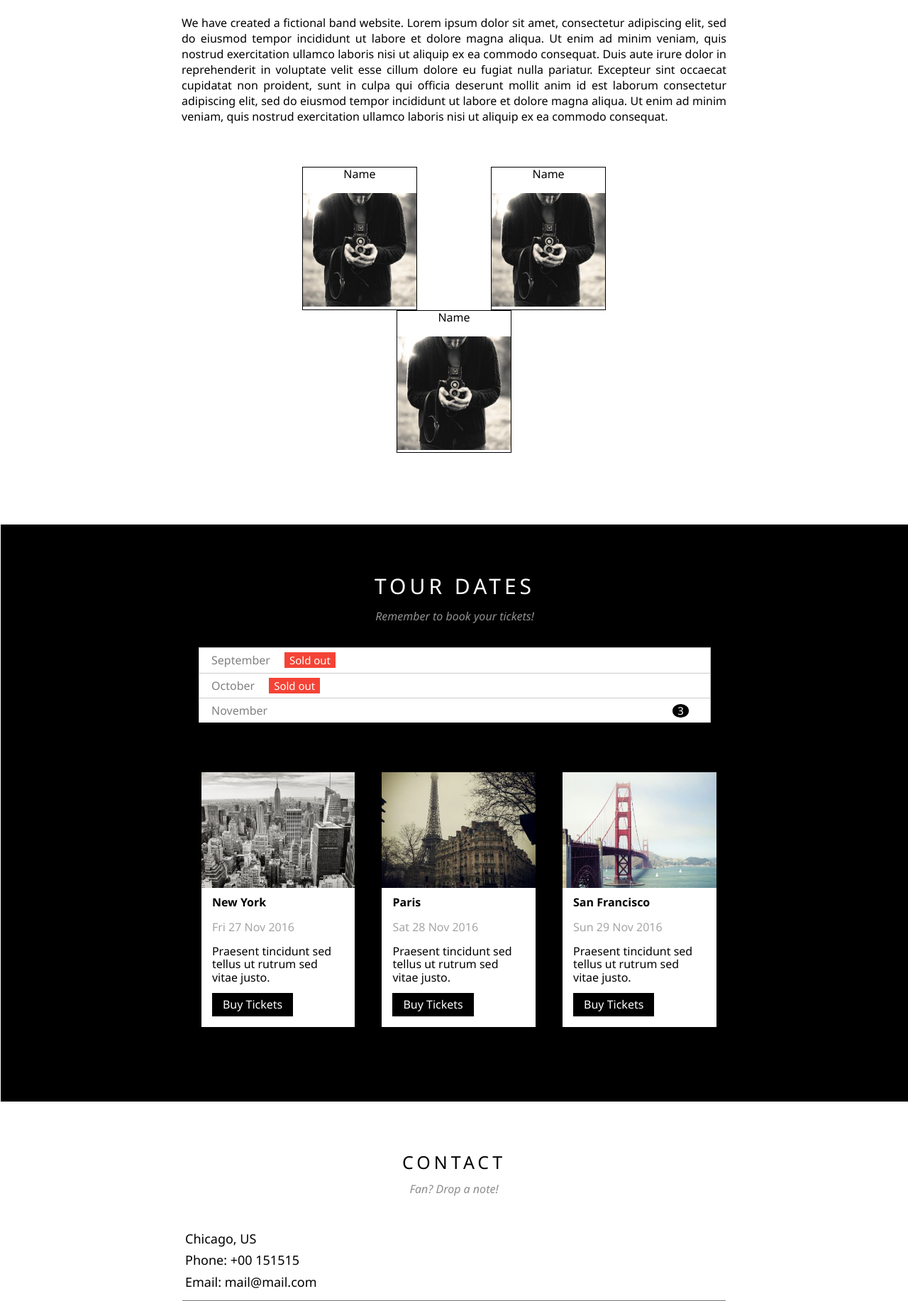
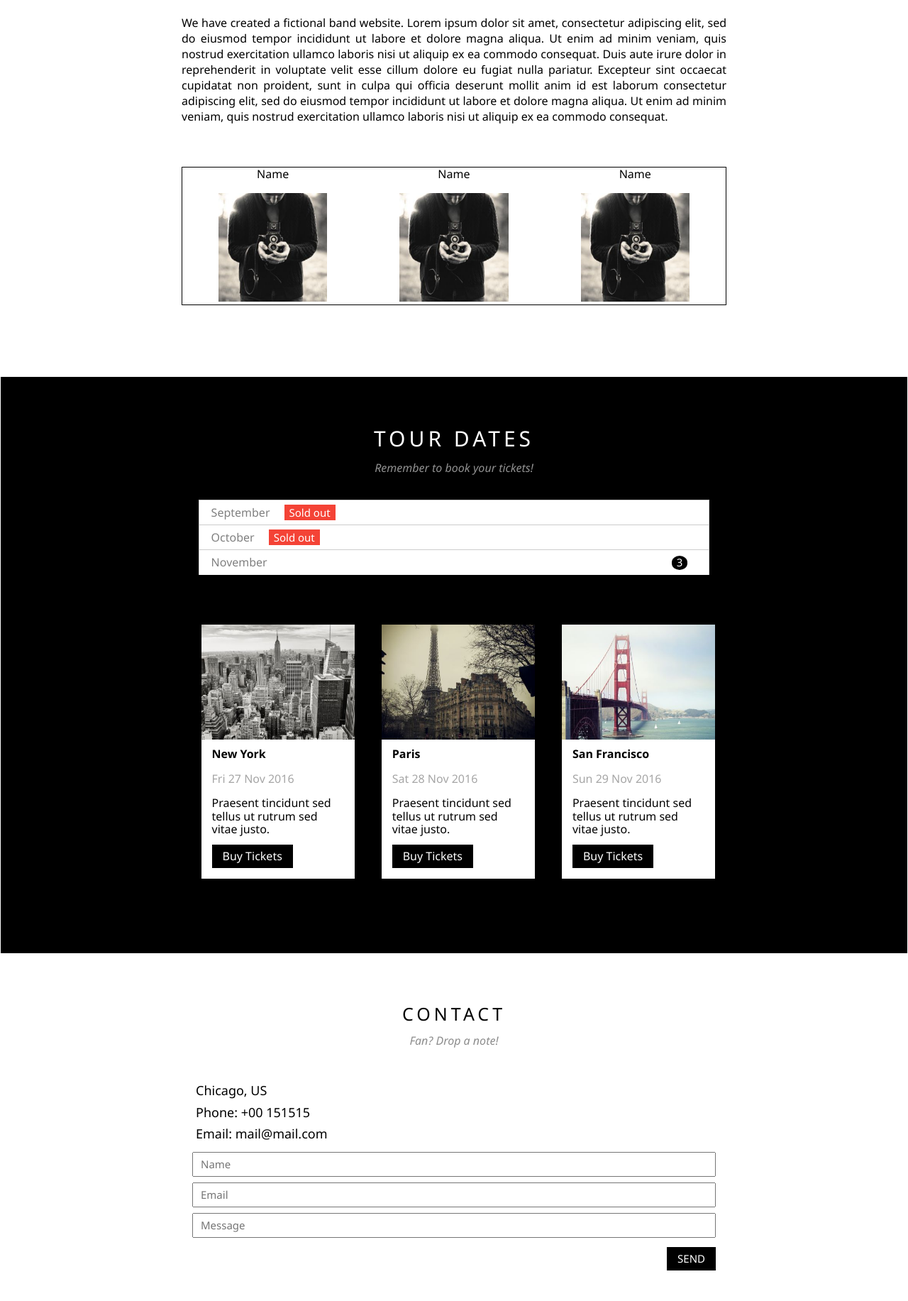
Before and after one commit to ayub-70/the-band, a PHP site: page / in a window 1280 px wide. Shown: the part 831-2664 px from the top of the page at 71% size. Run offline with PHP 8.4, Linux system fonts and the light colour scheme.

Commit message:
codes continuing

```diff
--- a/css/style.css
+++ b/css/style.css
@@ -486,6 +486,10 @@ footer span{
 
 	/*starting bald section styling*/
 
+	/**, *::before, *::after{
+	box-sizing:border-box;
+	}*/
+
 	.band{
 		width:60%;
 		margin:auto;
@@ -502,17 +506,28 @@ footer span{
 
 	.band .bandmember{
 		padding:0;
+		border:solid 1px;
+		width:100%;
+		/*box-sizing:border-box;*/
+		/*text-align:left;*/
+
 	}
 
 	.band .bandmember figure{
-		display:inline-block;
+		/*display:inline-block;		*/
 		width:160PX;
 		margin:0 50PX 0 50px;
-		border: solid 1px;
+		margin:0 6.666%;
+		/*border: solid 1px red;*/
+		/*margin:0;*/
+		width:20%;
+		/*box-sizing:border-box;*/
+		float:left;
 	}
 
 	.band .bandmember figure figcaption{
 		margin:0 0 18px 0;
+		box-sizing:border-box;
 	}
 
 	.band .bandmember figure img{
@@ -549,4 +564,7 @@ footer span{
 
 	/*ending contact section styling*/
 
+	*{
+		box-sizing:border-box;
+	}
 }
--- a/index.html
+++ b/index.html
@@ -6,7 +6,7 @@
 		<meta http-equiv="X-UA-Compatible" content="ie=edge">
     	<meta name="viewport" content="width=device-width, initial-scale=1.0">
 		<title>band</title>
-		<link rel="stylesheet" href="css/style.css?v=<?php time(); ?>">
+		<link rel="stylesheet" href="css/style.css?v=<?php echo time(); ?>">
 		<link rel="stylesheet" href="css/normalize.css">
 		<link rel="stylesheet" href="css/all.min.css">
 	</head>
@@ -64,6 +64,7 @@
 						<figcaption>name</figcaption>
 						<img src="photos/bandmember.jpg">
 					</figure>
+					<div class="clear"></div>
 				</div>
 			</section>
 			<section class="tour-dates">
```
